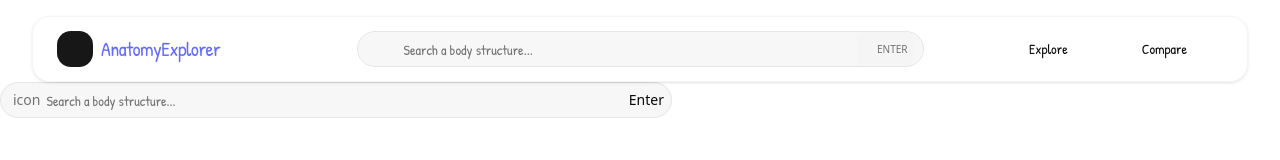
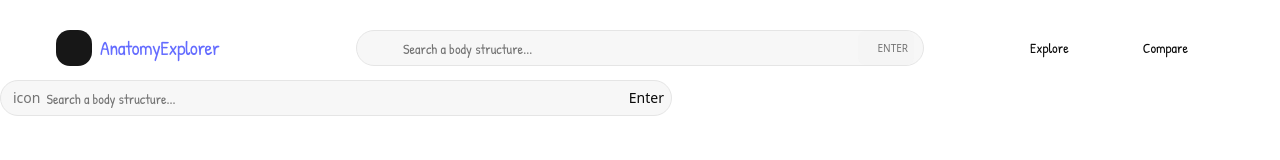
Before and after one commit to HUSS4IN22/free_anatomy_explorer, a React (Vite) app in the folder frontend/: page / in a window 1280 px wide. Shown: the top 160 px of the page. Built offline with nearby package versions, Linux system fonts and the light colour scheme; some icons are missing.

Commit message:
Fix some navbar background styling

```diff
--- a/frontend/src/blocks/Navbar.tsx
+++ b/frontend/src/blocks/Navbar.tsx
@@ -15,7 +15,7 @@ import { Button } from "@/components/ui/button"
 
 export default function Navbar() {
   return (
-    <header className="sticky top-4 z-50 mx-auto mt-4 max-w-[95%] rounded-2xl border border-border/40 bg-background/95 shadow-sm backdrop-blur supports-[backdrop-filter:blur(0)]:bg-background/60 hover:bg-background/85">
+    <header className="sticky top-4 z-50 mx-auto mt-4 max-w-[95%] rounded-2xl">
       <div className="flex h-16 items-center justify-between gap-4 px-6">
         <div className="flex flex-1 items-center justify-start">
           <Link to="/" className="flex items-center gap-2 transition-opacity hover:opacity-80">
```
